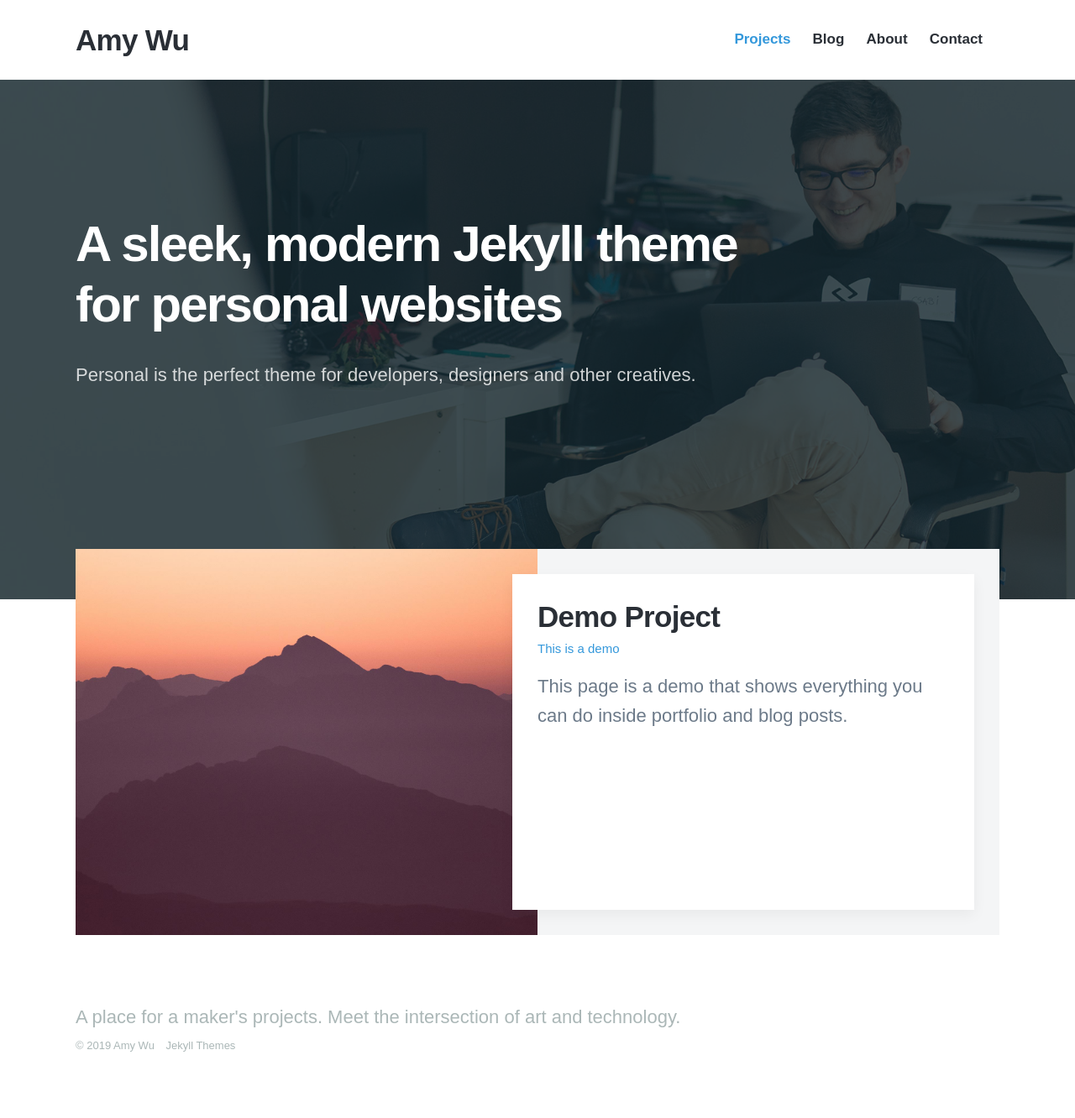
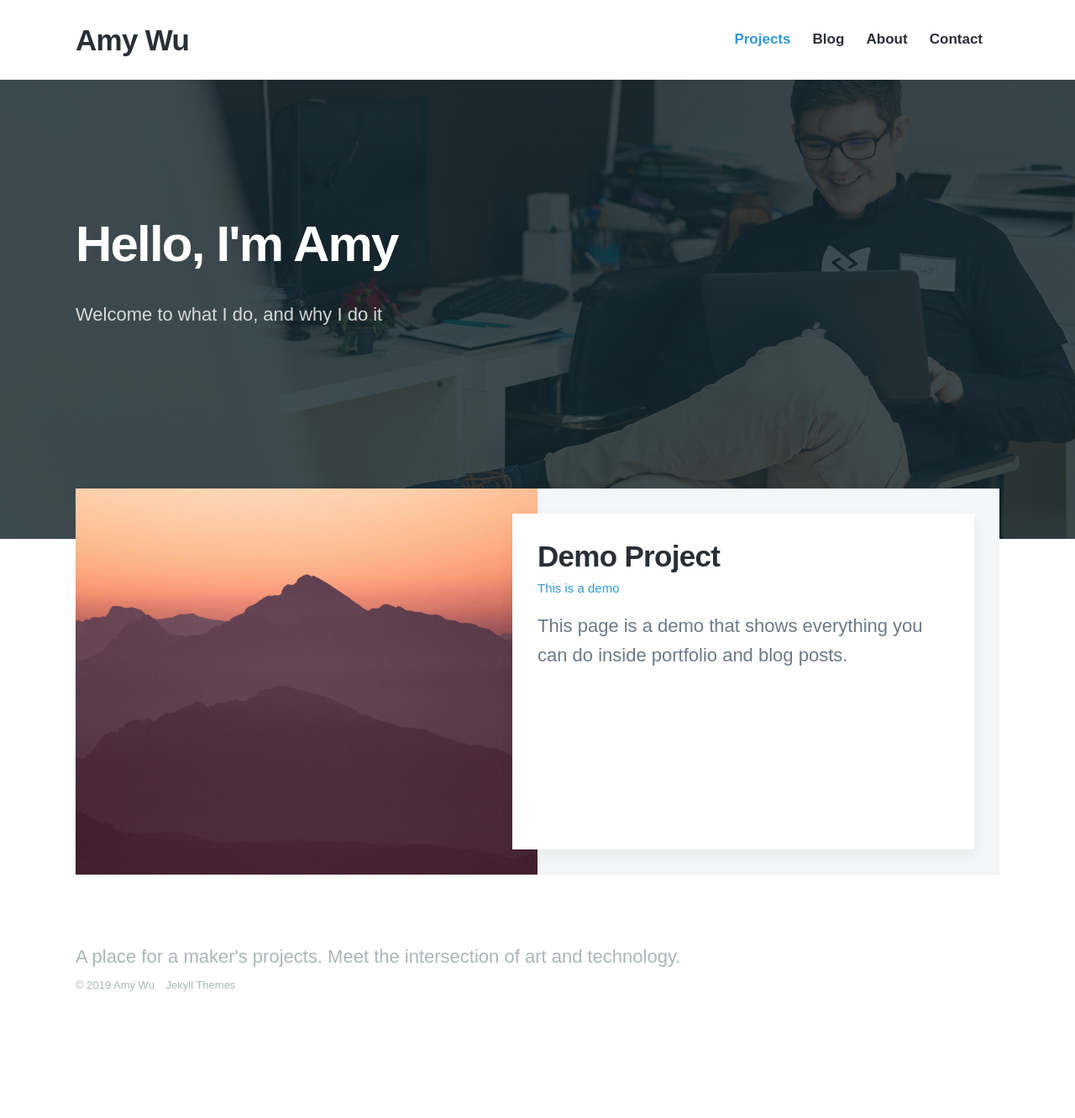
Before and after one commit to amymuwu/website3.0, a Jekyll site: the page built from index.html, in a window 1280 px wide. Shown: the whole page at 84% size. Built offline with Jekyll 4.4.1, drawn with Linux system fonts in a browser that asks for light colours; nearby versions of some CDN libraries; some web fonts are replaced; after the commit the page ends 1260 px from its top, so only the background shows below that.

Commit message:
Update index.html

```diff
--- a/index.html
+++ b/index.html
@@ -13,9 +13,8 @@ featured_image: /images/demo/home.jpg
 
 	<div class="wrap">
 
-		<h1>A sleek, modern Jekyll theme
-		for personal websites</h1>
-		<p>Personal is the perfect theme for developers, designers and other creatives.</p>
+		<h1>Hello, I'm Amy</h1>
+		<p>Welcome to what I do, and why I do it</p>
 
 		{% include socials.html %}
 
```
